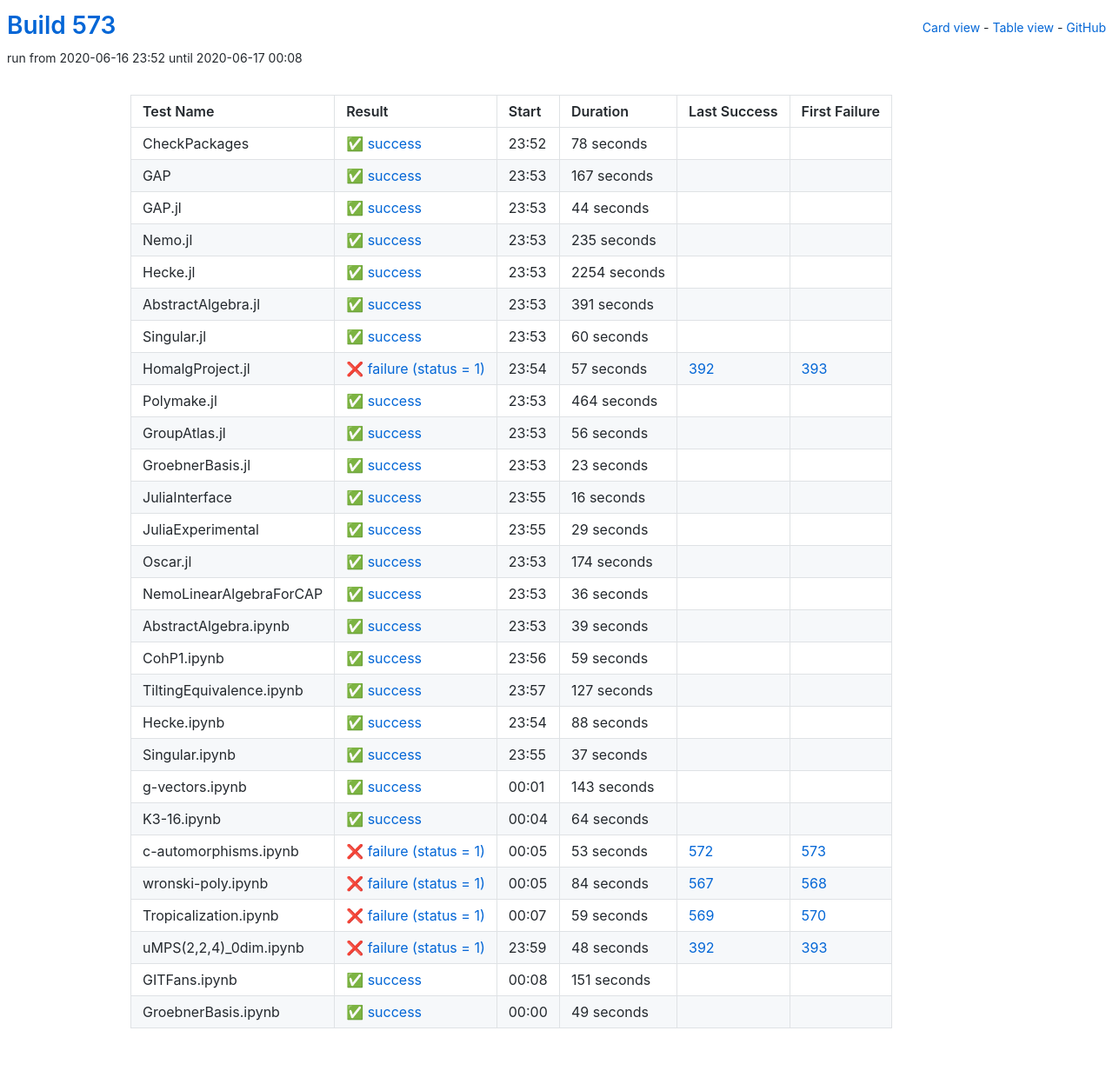
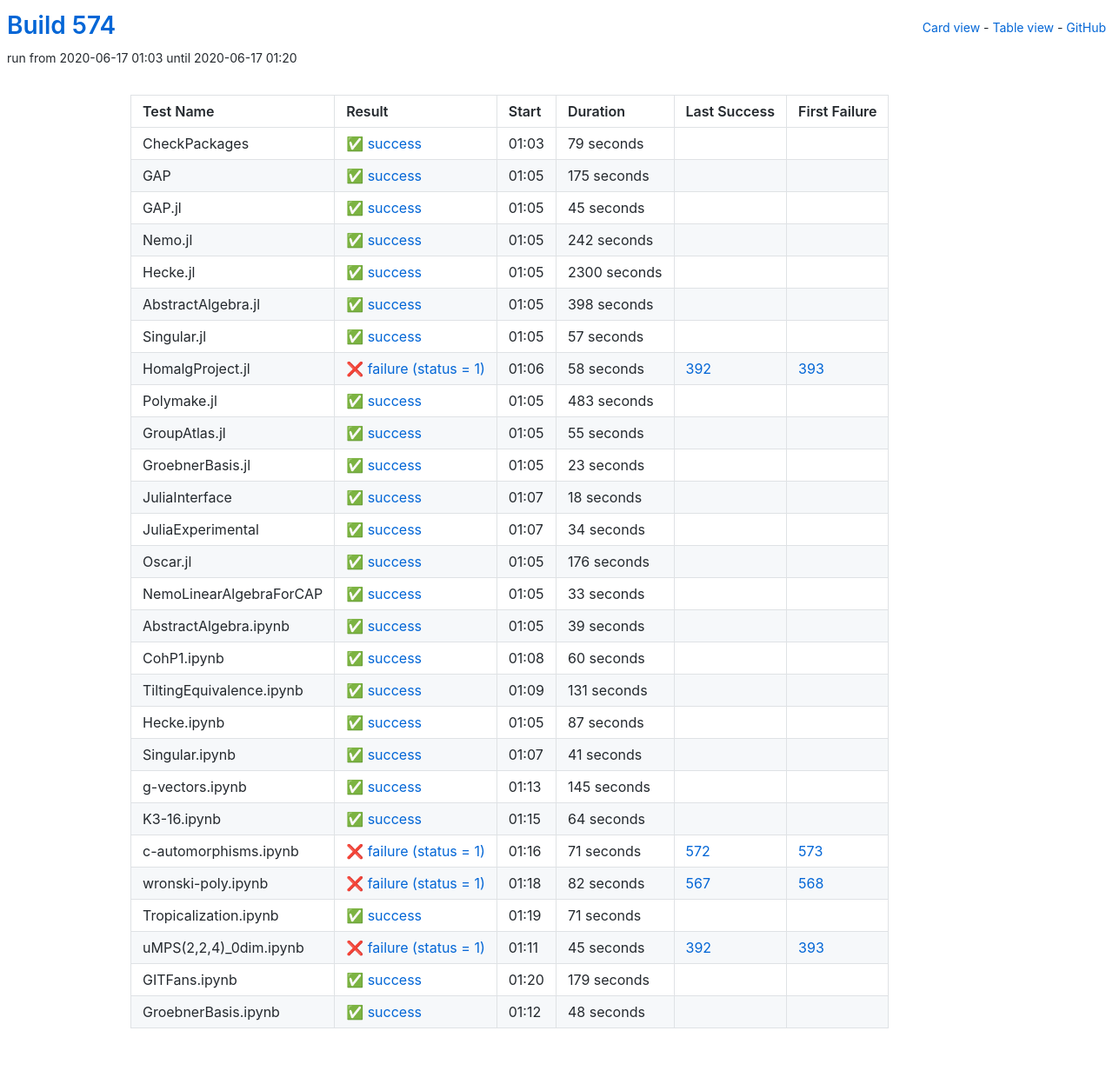
Before and after one commit to oscar-system/oscar-ci-status-1.4, a Jekyll site: the page built from table.html, in a window 1280 px wide. Shown: the whole page at 87% size. Built offline with Jekyll 4.4.1, drawn with Linux system fonts in a browser that asks for light colours.

Commit message:
Build #574

```diff
--- a/_data/ci.yml
+++ b/_data/ci.yml
@@ -1,6 +1,6 @@
 ---
-build: 573
-build_url: https://oscarci.mathematik.uni-kl.de/job/oscar-julia-1.4/573/
+build: 574
+build_url: https://oscarci.mathematik.uni-kl.de/job/oscar-julia-1.4/574/
 job: oscar-julia-1.4
 organization: oscar-system
 repo: oscar-ci-status-1.4
@@ -8,128 +8,128 @@ repourl: https://github.com/oscar-system/oscar-ci-status-1.4
 tests:
 - name: CheckPackages
   id: checkpackages
-  log: https://oscarci.mathematik.uni-kl.de/job/oscar-julia-1.4/573/artifact/logs/build-573/CheckPackages.log
-  start: 2020-06-16 23:52
+  log: https://oscarci.mathematik.uni-kl.de/job/oscar-julia-1.4/574/artifact/logs/build-574/CheckPackages.log
+  start: 2020-06-17 01:03
   success: true
   exitcode: 0
   status: success
-  duration: 78
+  duration: 79
   last_success: false
   last_success_url:
   first_failure: false
   first_failure_url:
 - name: GAP
   id: gap
-  log: https://oscarci.mathematik.uni-kl.de/job/oscar-julia-1.4/573/artifact/logs/build-573/GAP.log
-  start: 2020-06-16 23:53
+  log: https://oscarci.mathematik.uni-kl.de/job/oscar-julia-1.4/574/artifact/logs/build-574/GAP.log
+  start: 2020-06-17 01:05
   success: true
   exitcode: 0
   status: success
-  duration: 167
+  duration: 175
   last_success: false
   last_success_url:
   first_failure: false
   first_failure_url:
 - name: GAP.jl
   id: gap-jl
-  log: https://oscarci.mathematik.uni-kl.de/job/oscar-julia-1.4/573/artifact/logs/build-573/GAP.jl.log
-  start: 2020-06-16 23:53
+  log: https://oscarci.mathematik.uni-kl.de/job/oscar-julia-1.4/574/artifact/logs/build-574/GAP.jl.log
+  start: 2020-06-17 01:05
   success: true
   exitcode: 0
   status: success
-  duration: 44
+  duration: 45
   last_success: false
   last_success_url:
   first_failure: false
   first_failure_url:
 - name: Nemo.jl
   id: nemo-jl
-  log: https://oscarci.mathematik.uni-kl.de/job/oscar-julia-1.4/573/artifact/logs/build-573/Nemo.jl.log
-  start: 2020-06-16 23:53
+  log: https://oscarci.mathematik.uni-kl.de/job/oscar-julia-1.4/574/artifact/logs/build-574/Nemo.jl.log
+  start: 2020-06-17 01:05
   success: true
   exitcode: 0
   status: success
-  duration: 235
+  duration: 242
   last_success: false
   last_success_url:
   first_failure: false
   first_failure_url:
 - name: Hecke.jl
   id: hecke-jl
-  log: https://oscarci.mathematik.uni-kl.de/job/oscar-julia-1.4/573/artifact/logs/build-573/Hecke.jl.log
-  start: 2020-06-16 23:53
+  log: https://oscarci.mathematik.uni-kl.de/job/oscar-julia-1.4/574/artifact/logs/build-574/Hecke.jl.log
+  start: 2020-06-17 01:05
   success: true
   exitcode: 0
   status: success
-  duration: 2254
+  duration: 2300
   last_success: false
   last_success_url:
   first_failure: false
   first_failure_url:
 - name: AbstractAlgebra.jl
   id: abstractalgebra-jl
-  log: https://oscarci.mathematik.uni-kl.de/job/oscar-julia-1.4/573/artifact/logs/build-573/AbstractAlgebra.jl.log
-  start: 2020-06-16 23:53
+  log: https://oscarci.mathematik.uni-kl.de/job/oscar-julia-1.4/574/artifact/logs/build-574/AbstractAlgebra.jl.log
+  start: 2020-06-17 01:05
   success: true
   exitcode: 0
   status: success
-  duration: 391
+  duration: 398
   last_success: false
   last_success_url:
   first_failure: false
   first_failure_url:
 - name: Singular.jl
   id: singular-jl
-  log: https://oscarci.mathematik.uni-kl.de/job/oscar-julia-1.4/573/artifact/logs/build-573/Singular.jl.log
-  start: 2020-06-16 23:53
+  log: https://oscarci.mathematik.uni-kl.de/job/oscar-julia-1.4/574/artifact/logs/build-574/Singular.jl.log
+  start: 2020-06-17 01:05
   success: true
   exitcode: 0
   status: success
-  duration: 60
+  duration: 57
   last_success: false
   last_success_url:
   first_failure: false
   first_failure_url:
 - name: HomalgProject.jl
   id: homalgproject-jl
-  log: https://oscarci.mathematik.uni-kl.de/job/oscar-julia-1.4/573/artifact/logs/build-573/HomalgProject.jl.log
-  start: 2020-06-16 23:54
+  log: https://oscarci.mathematik.uni-kl.de/job/oscar-julia-1.4/574/artifact/logs/build-574/HomalgProject.jl.log
+  start: 2020-06-17 01:06
   success: false
   exitcode: 1
   status: failure
-  duration: 57
+  duration: 58
   last_success: 392
   last_success_url: https://oscarci.mathematik.uni-kl.de/job/oscar-julia-1.4/392/
   first_failure: 393
   first_failure_url: https://oscarci.mathematik.uni-kl.de/job/oscar-julia-1.4/393/
 - name: Polymake.jl
   id: polymake-jl
-  log: https://oscarci.mathematik.uni-kl.de/job/oscar-julia-1.4/573/artifact/logs/build-573/Polymake.jl.log
-  start: 2020-06-16 23:53
+  log: https://oscarci.mathematik.uni-kl.de/job/oscar-julia-1.4/574/artifact/logs/build-574/Polymake.jl.log
+  start: 2020-06-17 01:05
   success: true
   exitcode: 0
   status: success
-  duration: 464
+  duration: 483
   last_success: false
   last_success_url:
   first_failure: false
   first_failure_url:
 - name: GroupAtlas.jl
   id: groupatlas-jl
-  log: https://oscarci.mathematik.uni-kl.de/job/oscar-julia-1.4/573/artifact/logs/build-573/GroupAtlas.jl.log
-  start: 2020-06-16 23:53
+  log: https://oscarci.mathematik.uni-kl.de/job/oscar-julia-1.4/574/artifact/logs/build-574/GroupAtlas.jl.log
+  start: 2020-06-17 01:05
   success: true
   exitcode: 0
   status: success
-  duration: 56
+  duration: 55
   last_success: false
   last_success_url:
   first_failure: false
   first_failure_url:
 - name: GroebnerBasis.jl
   id: groebnerbasis-jl
-  log: https://oscarci.mathematik.uni-kl.de/job/oscar-julia-1.4/573/artifact/logs/build-573/GroebnerBasis.jl.log
-  start: 2020-06-16 23:53
+  log: https://oscarci.mathematik.uni-kl.de/job/oscar-julia-1.4/574/artifact/logs/build-574/GroebnerBasis.jl.log
+  start: 2020-06-17 01:05
   success: true
   exitcode: 0
   status: success
@@ -140,56 +140,56 @@ tests:
   first_failure_url:
 - name: JuliaInterface
   id: juliainterface
-  log: https://oscarci.mathematik.uni-kl.de/job/oscar-julia-1.4/573/artifact/logs/build-573/JuliaInterface.log
-  start: 2020-06-16 23:55
+  log: https://oscarci.mathematik.uni-kl.de/job/oscar-julia-1.4/574/artifact/logs/build-574/JuliaInterface.log
+  start: 2020-06-17 01:07
   success: true
   exitcode: 0
   status: success
-  duration: 16
+  duration: 18
   last_success: false
   last_success_url:
   first_failure: false
   first_failure_url:
 - name: JuliaExperimental
   id: juliaexperimental
-  log: https://oscarci.mathematik.uni-kl.de/job/oscar-julia-1.4/573/artifact/logs/build-573/JuliaExperimental.log
-  start: 2020-06-16 23:55
+  log: https://oscarci.mathematik.uni-kl.de/job/oscar-julia-1.4/574/artifact/logs/build-574/JuliaExperimental.log
+  start: 2020-06-17 01:07
   success: true
   exitcode: 0
   status: success
-  duration: 29
+  duration: 34
   last_success: false
   last_success_url:
   first_failure: false
   first_failure_url:
 - name: Oscar.jl
   id: oscar-jl
-  log: https://oscarci.mathematik.uni-kl.de/job/oscar-julia-1.4/573/artifact/logs/build-573/Oscar.jl.log
-  start: 2020-06-16 23:53
+  log: https://oscarci.mathematik.uni-kl.de/job/oscar-julia-1.4/574/artifact/logs/build-574/Oscar.jl.log
+  start: 2020-06-17 01:05
   success: true
   exitcode: 0
   status: success
-  duration: 174
+  duration: 176
   last_success: false
   last_success_url:
   first_failure: false
   first_failure_url:
 - name: NemoLinearAlgebraForCAP
   id: nemolinearalgebraforcap
-  log: https://oscarci.mathematik.uni-kl.de/job/oscar-julia-1.4/573/artifact/logs/build-573/NemoLinearAlgebraForCAP.log
-  start: 2020-06-16 23:53
+  log: https://oscarci.mathematik.uni-kl.de/job/oscar-julia-1.4/574/artifact/logs/build-574/NemoLinearAlgebraForCAP.log
+  start: 2020-06-17 01:05
   success: true
   exitcode: 0
   status: success
-  duration: 36
+  duration: 33
   last_success: false
   last_success_url:
   first_failure: false
   first_failure_url:
 - name: AbstractAlgebra.ipynb
   id: abstractalgebra-ipynb
-  log: https://oscarci.mathematik.uni-kl.de/job/oscar-julia-1.4/573/artifact/logs/build-573/AbstractAlgebra.ipynb.log
-  start: 2020-06-16 23:53
+  log: https://oscarci.mathematik.uni-kl.de/job/oscar-julia-1.4/574/artifact/logs/build-574/AbstractAlgebra.ipynb.log
+  start: 2020-06-17 01:05
   success: true
   exitcode: 0
   status: success
@@ -200,68 +200,68 @@ tests:
   first_failure_url:
 - name: CohP1.ipynb
   id: cohp1-ipynb
-  log: https://oscarci.mathematik.uni-kl.de/job/oscar-julia-1.4/573/artifact/logs/build-573/CohP1.ipynb.log
-  start: 2020-06-16 23:56
+  log: https://oscarci.mathematik.uni-kl.de/job/oscar-julia-1.4/574/artifact/logs/build-574/CohP1.ipynb.log
+  start: 2020-06-17 01:08
   success: true
   exitcode: 0
   status: success
-  duration: 59
+  duration: 60
   last_success: false
   last_success_url:
   first_failure: false
   first_failure_url:
 - name: TiltingEquivalence.ipynb
   id: tiltingequivalence-ipynb
-  log: https://oscarci.mathematik.uni-kl.de/job/oscar-julia-1.4/573/artifact/logs/build-573/TiltingEquivalence.ipynb.log
-  start: 2020-06-16 23:57
+  log: https://oscarci.mathematik.uni-kl.de/job/oscar-julia-1.4/574/artifact/logs/build-574/TiltingEquivalence.ipynb.log
+  start: 2020-06-17 01:09
   success: true
   exitcode: 0
   status: success
-  duration: 127
+  duration: 131
   last_success: false
   last_success_url:
   first_failure: false
   first_failure_url:
 - name: Hecke.ipynb
   id: hecke-ipynb
-  log: https://oscarci.mathematik.uni-kl.de/job/oscar-julia-1.4/573/artifact/logs/build-573/Hecke.ipynb.log
-  start: 2020-06-16 23:54
+  log: https://oscarci.mathematik.uni-kl.de/job/oscar-julia-1.4/574/artifact/logs/build-574/Hecke.ipynb.log
+  start: 2020-06-17 01:05
   success: true
   exitcode: 0
   status: success
-  duration: 88
+  duration: 87
   last_success: false
   last_success_url:
   first_failure: false
   first_failure_url:
 - name: Singular.ipynb
   id: singular-ipynb
-  log: https://oscarci.mathematik.uni-kl.de/job/oscar-julia-1.4/573/artifact/logs/build-573/Singular.ipynb.log
-  start: 2020-06-16 23:55
+  log: https://oscarci.mathematik.uni-kl.de/job/oscar-julia-1.4/574/artifact/logs/build-574/Singular.ipynb.log
+  start: 2020-06-17 01:07
   success: true
   exitcode: 0
   status: success
-  duration: 37
+  duration: 41
   last_success: false
   last_success_url:
   first_failure: false
   first_failure_url:
 - name: g-vectors.ipynb
   id: g-vectors-ipynb
-  log: https://oscarci.mathematik.uni-kl.de/job/oscar-julia-1.4/573/artifact/logs/build-573/g-vectors.ipynb.log
-  start: 2020-06-17 00:01
+  log: https://oscarci.mathematik.uni-kl.de/job/oscar-julia-1.4/574/artifact/logs/build-574/g-vectors.ipynb.log
+  start: 2020-06-17 01:13
   success: true
   exitcode: 0
   status: success
-  duration: 143
+  duration: 145
   last_success: false
   last_success_url:
   first_failure: false
   first_failure_url:
 - name: K3-16.ipynb
   id: k3-16-ipynb
-  log: https://oscarci.mathematik.uni-kl.de/job/oscar-julia-1.4/573/artifact/logs/build-573/K3-16.ipynb.log
-  start: 2020-06-17 00:04
+  log: https://oscarci.mathematik.uni-kl.de/job/oscar-julia-1.4/574/artifact/logs/build-574/K3-16.ipynb.log
+  start: 2020-06-17 01:15
   success: true
   exitcode: 0
   status: success
@@ -272,72 +272,72 @@ tests:
   first_failure_url:
 - name: c-automorphisms.ipynb
   id: c-automorphisms-ipynb
-  log: https://oscarci.mathematik.uni-kl.de/job/oscar-julia-1.4/573/artifact/logs/build-573/c-automorphisms.ipynb.log
-  start: 2020-06-17 00:05
+  log: https://oscarci.mathematik.uni-kl.de/job/oscar-julia-1.4/574/artifact/logs/build-574/c-automorphisms.ipynb.log
+  start: 2020-06-17 01:16
   success: false
   exitcode: 1
   status: failure
-  duration: 53
+  duration: 71
   last_success: 572
   last_success_url: https://oscarci.mathematik.uni-kl.de/job/oscar-julia-1.4/572/
   first_failure: 573
   first_failure_url: https://oscarci.mathematik.uni-kl.de/job/oscar-julia-1.4/573/
 - name: wronski-poly.ipynb
   id: wronski-poly-ipynb
-  log: https://oscarci.mathematik.uni-kl.de/job/oscar-julia-1.4/573/artifact/logs/build-573/wronski-poly.ipynb.log
-  start: 2020-06-17 00:05
+  log: https://oscarci.mathematik.uni-kl.de/job/oscar-julia-1.4/574/artifact/logs/build-574/wronski-poly.ipynb.log
+  start: 2020-06-17 01:18
   success: false
   exitcode: 1
   status: failure
-  duration: 84
+  duration: 82
   last_success: 567
   last_success_url: https://oscarci.mathematik.uni-kl.de/job/oscar-julia-1.4/567/
   first_failure: 568
   first_failure_url: https://oscarci.mathematik.uni-kl.de/job/oscar-julia-1.4/568/
 - name: Tropicalization.ipynb
   id: tropicalization-ipynb
-  log: https://oscarci.mathematik.uni-kl.de/job/oscar-julia-1.4/573/artifact/logs/build-573/Tropicalization.ipynb.log
-  start: 2020-06-17 00:07
+  log: https://oscarci.mathematik.uni-kl.de/job/oscar-julia-1.4/574/artifact/logs/build-574/Tropicalization.ipynb.log
+  start: 2020-06-17 01:19
+  success: true
+  exitcode: 0
+  status: success
+  duration: 71
+  last_success: false
+  last_success_url:
+  first_failure: false
+  first_failure_url:
+- name: uMPS(2,2,4)_0dim.ipynb
+  id: umps-2-2-4-0dim-ipynb
+  log: https://oscarci.mathematik.uni-kl.de/job/oscar-julia-1.4/574/artifact/logs/build-574/uMPS-2-2-4-_0dim.ipynb.log
+  start: 2020-06-17 01:11
   success: false
   exitcode: 1
   status: failure
-  duration: 59
-  last_success: 569
-  last_success_url: https://oscarci.mathematik.uni-kl.de/job/oscar-julia-1.4/569/
-  first_failure: 570
-  first_failure_url: https://oscarci.mathematik.uni-kl.de/job/oscar-julia-1.4/570/
-- name: uMPS(2,2,4)_0dim.ipynb
-  id: umps-2-2-4-0dim-ipynb
-  log: https://oscarci.mathematik.uni-kl.de/job/oscar-julia-1.4/573/artifact/logs/build-573/uMPS-2-2-4-_0dim.ipynb.log
-  start: 2020-06-16 23:59
-  success: false
-  exitcode: 1
-  status: failure
-  duration: 48
+  duration: 45
   last_success: 392
   last_success_url: https://oscarci.mathematik.uni-kl.de/job/oscar-julia-1.4/392/
   first_failure: 393
   first_failure_url: https://oscarci.mathematik.uni-kl.de/job/oscar-julia-1.4/393/
 - name: GITFans.ipynb
   id: gitfans-ipynb
-  log: https://oscarci.mathematik.uni-kl.de/job/oscar-julia-1.4/573/artifact/logs/build-573/GITFans.ipynb.log
-  start: 2020-06-17 00:08
+  log: https://oscarci.mathematik.uni-kl.de/job/oscar-julia-1.4/574/artifact/logs/build-574/GITFans.ipynb.log
+  start: 2020-06-17 01:20
   success: true
   exitcode: 0
   status: success
-  duration: 151
+  duration: 179
   last_success: false
   last_success_url:
   first_failure: false
   first_failure_url:
 - name: GroebnerBasis.ipynb
   id: groebnerbasis-ipynb
-  log: https://oscarci.mathematik.uni-kl.de/job/oscar-julia-1.4/573/artifact/logs/build-573/GroebnerBasis.ipynb.log
-  start: 2020-06-17 00:00
+  log: https://oscarci.mathematik.uni-kl.de/job/oscar-julia-1.4/574/artifact/logs/build-574/GroebnerBasis.ipynb.log
+  start: 2020-06-17 01:12
   success: true
   exitcode: 0
   status: success
-  duration: 49
+  duration: 48
   last_success: false
   last_success_url:
   first_failure: false
```
Also changed, not shown: README.md.
